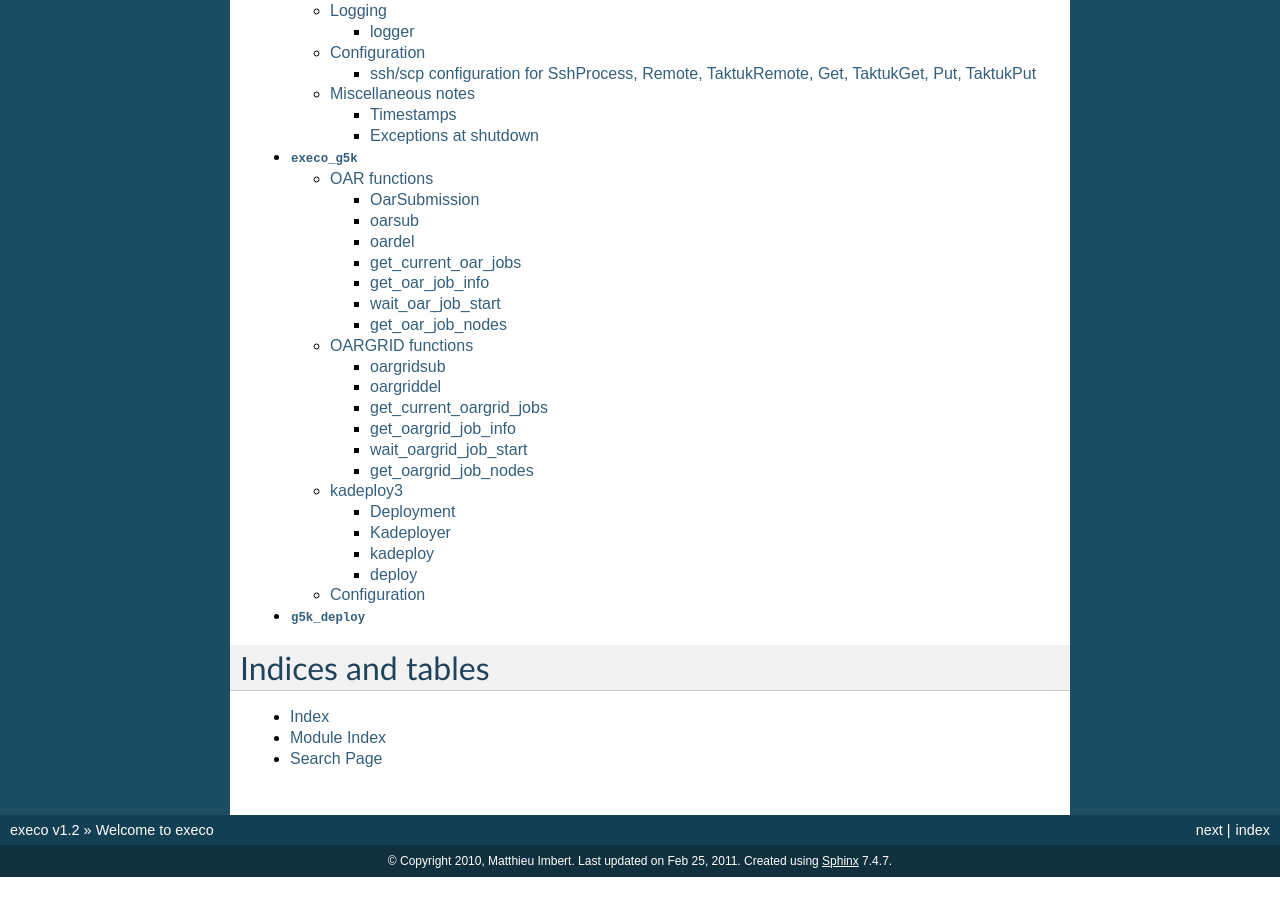
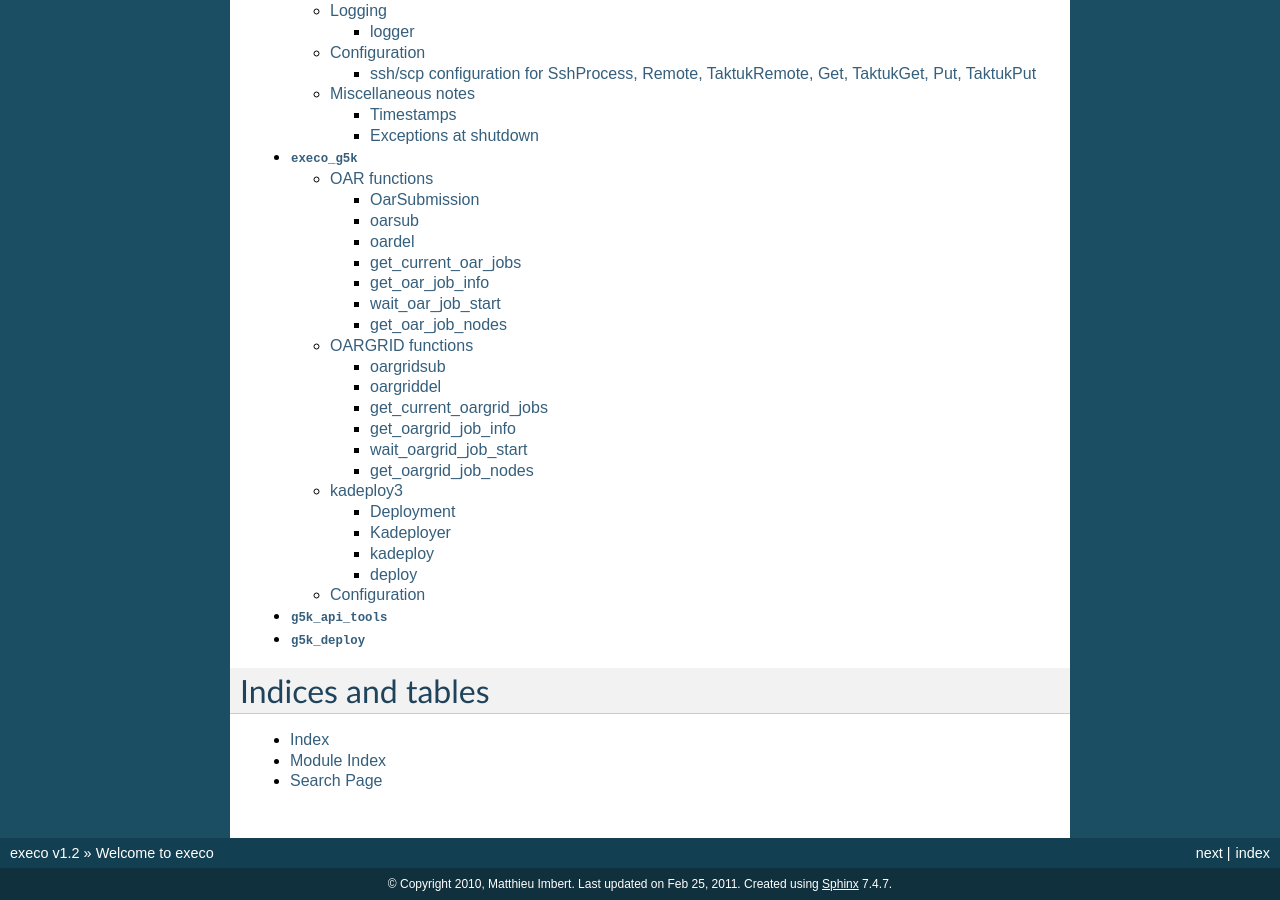
Before and after one commit to rcherrueau/execo, a Sphinx documentation site: the page built from doc/index.rst, in a window 1280 px wide and 900 px high, scrolled down 712 px. Built offline with Sphinx 7.4.7, drawn with Linux system fonts in a browser that asks for light colours; before the commit the page ends 1589 px from its top, so only the background shows below that.

Commit message:
add g5k_api_tools sphinx doc

```diff
--- /dev/null
+++ b/doc/g5k_api_tools.rst
@@ -0,0 +1,6 @@
+********************
+:mod:`g5k_api_tools`
+********************
+
+.. automodule:: g5k_api_tools
+   :members:
--- a/doc/index.rst
+++ b/doc/index.rst
@@ -14,6 +14,7 @@ Contents:
    readme
    execo
    execo_g5k
+   g5k_api_tools
    g5k_deploy
 
 Indices and tables
```
Also changed, not shown: g5k_api_tools.py (+4 -4 lines).
